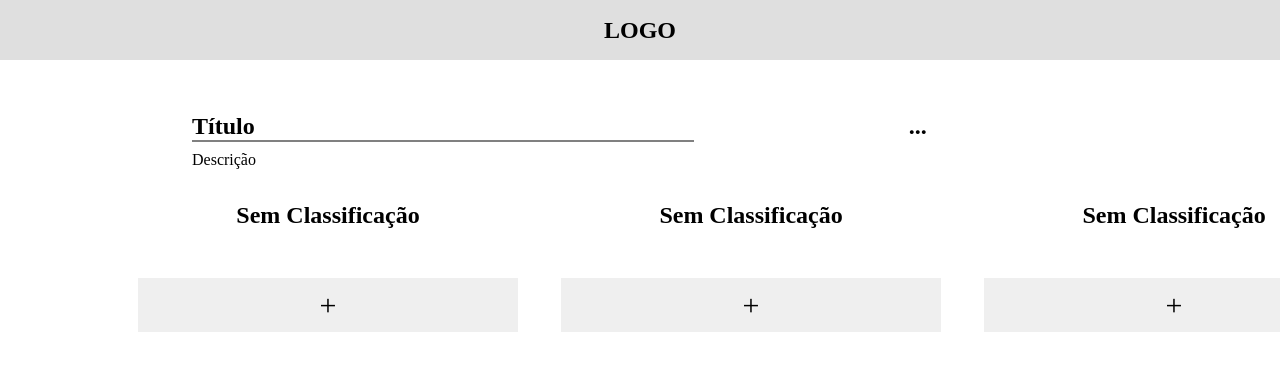
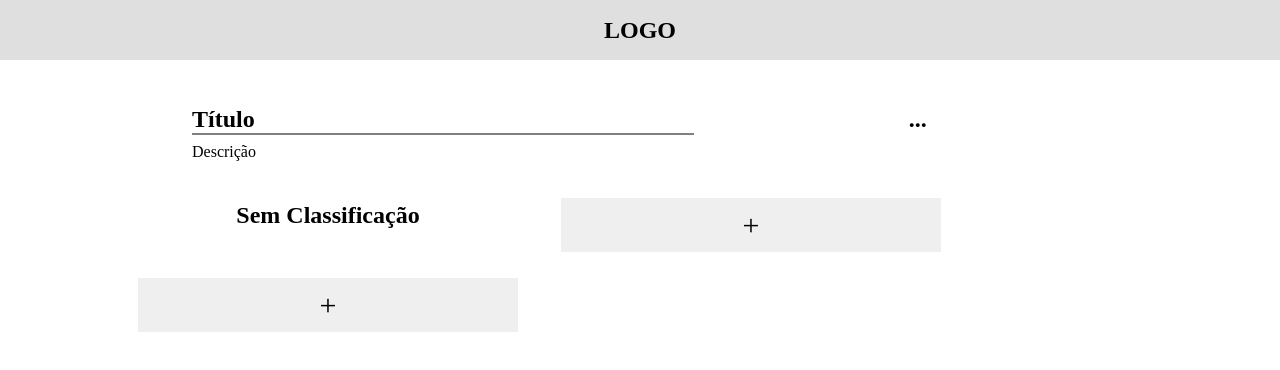
Before and after one commit to Otavio-Miguel-Rocha/to-do-list, an Angular app: page /tarefas in a window 1280 px wide. Shown: the top 370 px of the page. Built offline with nearby package versions, Linux system fonts and the light colour scheme.

Commit message:
Faz a manutenção no código, voltando a funcionar e permitindo a edição dos nomes e descrições.

```diff
--- a/src/app/tasks/task/task.component.html
+++ b/src/app/tasks/task/task.component.html
@@ -2,7 +2,11 @@
   <div class="tittle-description-view-in-list">
     <div class="left-grid-tasks">
       <div class="tittle-tarefa">
-        <h3>{{ tarefa.titulo }}</h3>
+        <h3
+        data-content-editable-leaf="true"
+        contenteditable="true"
+        (input)="salvarNovoTitulo($event.target.textContent)"
+        >{{ tarefa.titulo }}</h3>
       </div>
       <div class="description-div">
         <p>{{ tarefa.descricao }}</p>
--- a/src/app/tasks/task/task.component.ts
+++ b/src/app/tasks/task/task.component.ts
@@ -2,10 +2,9 @@ import { Component, Input } from "@angular/core";
 
 interface Tarefa {
     titulo: string,
-    descricao: string,
-    propriedades: Propriedades;
+    campo: Campos,
 }
-interface Propriedades {
+interface Campos {
   nome: string;
   cor: string;
 }
@@ -22,10 +21,15 @@ export class TaskComponent{
     tarefa: Tarefa;
 
     @Input()
-    propriedade: Propriedades;
+    campo: Campos;
 
     @Input()
-    propriedades: Propriedades[];
+    campos: Campos[];
+
+    salvarNovoTitulo(novoTitulo : string):void{
+        this.tarefa.titulo = novoTitulo;
+        this.setTarefaLocalStorage();
+    }
 
     remover(objeto: Tarefa): void {
         this.tarefasRegistradas.splice(this.tarefasRegistradas.indexOf(objeto), 1);
--- a/src/app/tasks/tasks.component.css
+++ b/src/app/tasks/tasks.component.css
@@ -26,11 +26,16 @@
 }
 .content-tasks-page {
   display: flex;
-  height: 10%;
+  height: 100%;
   margin-top: 1%;
 }
 /*  */
-
+.edit{
+  outline: none;
+}
+.edit:hover{
+  background-color: rgb(233, 222, 222);
+}
 /* list-tasks */
 .main-content-tasks {
   display: flex;
--- a/src/app/tasks/tasks.component.html
+++ b/src/app/tasks/tasks.component.html
@@ -3,9 +3,10 @@
     <div class="div-informations">
       <div>
         <h2
-        class="tittle-section"
+        class="tittle-section edit"
         data-content-editable-leaf="true"
         contenteditable="true"
+        [class.editable]="isEditable"
         (input)="salvarTituloKanban($event.target.textContent)"
         >{{personalizacoes.titulo}}</h2>
       </div>
@@ -15,9 +16,10 @@
       </div>
     </div>
      <p
-     class="content-tasks-page"
+     class="content-tasks-page edit"
      data-content-editable-leaf="true"
       contenteditable="true"
+      [class.editable]="isEditable"
       (input)="salvarDescricaoKanban($event.target.textContent)"
      >
        {{personalizacoes.descricao}}
@@ -27,37 +29,39 @@
 <div class="main-content-tasks">
  <div class="scroll-bar">
    <div
-     *ngFor="let propriedade of propriedades"
+     *ngFor="let campo of campos"
      class="tittle-list-grid"
-     [style.background-color]="propriedade.cor"
-     (dragover)="atualizarPropriedade(propriedade, $event)"
+     [style.background-color]="campo.cor"
+     (dragover)="atualizarCampo(campo, $event)"
      (drop)="drop($event)"
    >
      <div class="category-tittle">
        <h2
+       class="edit"
        data-content-editable-leaf="true"
       contenteditable="true"
-      (input)="salvarNomePropriedade(propriedade,$event.target.textContent)"
-      >{{ propriedade.nome }}</h2>
+      [class.editable]="isEditable"
+      (input)="salvarNomeCampo(campo,$event.target.textContent)"
+      >{{ campo.nome }}</h2>
      </div>
       <div
-        *ngFor="let tarefa of getTarefas(propriedade); index as index"
+        *ngFor="let tarefa of getTarefas(campo); index as index"
         class="div-tasks-behind"
       >
        <app-task
        [tarefasRegistradas]="tarefasRegistradas"
        [tarefa]="tarefa"
-       [propriedade]="propriedade"
-       [propriedades]="propriedades"
-        draggable="true"
+       [campo]="campo"
+       [campos]="campos"
+       draggable="true"
        (dragstart)="drag(tarefa)"
        (drop)="getIndice(index, $event)"
        ></app-task>
      </div>
-     <button (click)="openModalNewTask(propriedade)" class="button-add">+</button>
+     <button (click)="openModalNewTask(campo)" class="button-add">+</button>
    </div>
    <div class="tittle-list-grid">
-    <button (click)="openModalNewSection()" class="button-add">+</button>
+    <button (click)="novoCampo()" class="button-add">+</button>
   </div>
 </div>
 </div>
--- a/src/app/tasks/tasks.component.ts
+++ b/src/app/tasks/tasks.component.ts
@@ -2,9 +2,9 @@ import { Component, OnInit } from "@angular/core";
 
 interface Tarefa {
   titulo: string;
-  propriedades: Propriedades;
+  campos: Campos;
 }
-interface Propriedades {
+interface Campos {
   nome: string;
   cor: string;
 }
@@ -35,23 +35,19 @@ export class TasksComponent implements OnInit {
     if (listaTarefas != null) {
       this.tarefasRegistradas = listaTarefas;
     }
-    //PROPRIEDADES
-    let localStorageTestProperties = JSON.parse(localStorage.getItem("Propriedades"));
-    console.log(localStorageTestProperties);
-    if (localStorageTestProperties != null && localStorageTestProperties.length != 0) {
-      this.propriedades = localStorageTestProperties;
+    //CAMPOS
+    let localStorageTestarCampos = JSON.parse(localStorage.getItem("Campos"));
+    console.log(localStorageTestarCampos);
+    if (localStorageTestarCampos != null && localStorageTestarCampos.length != 0) {
+      this.campos = localStorageTestarCampos;
     } else {
-      const propriedadeVazia:Propriedades = {
+      const campoVazio:Campos = {
         nome: "Sem Classificação",
         cor: "#FFFFFF",
       };
-      this.propriedades.push(propriedadeVazia);
-      this.propriedades.push(propriedadeVazia);
-      this.propriedades.push(propriedadeVazia);
-      this.propriedades.push(propriedadeVazia);
-      this.propriedades.push(propriedadeVazia);
+      this.campos.push(campoVazio);
 
-      localStorage.setItem("Propriedades", JSON.stringify(this.propriedades));
+      localStorage.setItem("Campos", JSON.stringify(this.campos));
     }
   }
   personalizacoes: PersonalizacaoPagina = {
@@ -60,12 +56,9 @@ export class TasksComponent implements OnInit {
   };
 
   tarefasRegistradas: Tarefa[] = [];
-  propriedades: Propriedades[] = [];
+  campos: Campos[] = [];
 
-  //DRAG AND DROP
-  indiceDrag: number = 0;
-  tarefaDrag: Tarefa = null;
-  propriedadeDrop: string = "";
+
 
   salvarTituloKanban(novoTitulo: string):void{
     this.personalizacoes.titulo = novoTitulo;
@@ -75,27 +68,30 @@ export class TasksComponent implements OnInit {
     this.personalizacoes.descricao = novaDescricao;
     localStorage.setItem('personalizacoes', JSON.stringify(this.personalizacoes));
   }
-  salvarNomePropriedade(propriedade:Propriedades,novoNome: string):void{
-    propriedade.nome = novoNome;
-    localStorage.setItem('Propriedades', JSON.stringify(this.propriedades));
+  salvarNomeCampo(campo:Campos,novoNome: string):void{
+    campo.nome = novoNome;
+    localStorage.setItem('Campos', JSON.stringify(this.campos));
   }
 
-  openModalNewTask(propriedade:Propriedades):void{
+  openModalNewTask(campo:Campos):void{
     const tarefa: Tarefa = {
       titulo: "Insira o nome",
-      propriedades: propriedade
+      campos: campo,
     };
     this.tarefasRegistradas.push(tarefa);
+    console.log(this.tarefasRegistradas);
     localStorage.setItem("Tarefas", JSON.stringify(this.tarefasRegistradas));
-  }
-  openModalNewSection():void{
-
   }
 
   //DRAG AND DROP
-  atualizarPropriedade(propriedade: Propriedades, event: Event): void {
+  indiceDrag: number = 0;
+  tarefaDrag: Tarefa = null;
+  campoDrop: string = "";
+  //DRAG AND DROP
+  atualizarCampo(campo:Campos, event: Event): void {
     event.preventDefault();
-    this.propriedadeDrop = propriedade.nome;
+    this.campoDrop = campo.nome;
+    console.log(this.campoDrop);
   }
 
   drag(tarefa: Tarefa): void {
@@ -109,7 +105,11 @@ export class TasksComponent implements OnInit {
 
   drop(event: Event) {
     event.preventDefault();
-    this.tarefaDrag.propriedades.nome = this.propriedadeDrop;
+    const newCampo: Campos = {
+      nome: this.campoDrop,
+      cor: this.tarefaDrag.campos.cor
+    };
+    this.tarefaDrag.campos = newCampo;
 
     this.atualizarPosicaoArray();
   }
@@ -120,9 +120,9 @@ export class TasksComponent implements OnInit {
     this.setTarefaLocalStorage();
   }
 
-  getTarefas(propriedade: Propriedades): any[] {
+  getTarefas(campo:Campos): any[] {
     return this.tarefasRegistradas.filter((tarefa) => {
-      return tarefa.propriedades.nome == propriedade.nome;
+      return tarefa.campos.nome == campo.nome;
     });
   }
   remover(objeto: Tarefa): void {
@@ -133,6 +133,17 @@ export class TasksComponent implements OnInit {
   mudarCategoria(): void {
     this.setTarefaLocalStorage();
   }
+
+  novoCampo():void{
+    const novoCampo:Campos = {
+      nome: "Insira o Título",
+      cor: "",
+    }
+    this.campos.push(novoCampo);
+    localStorage.setItem("Campos",JSON.stringify(this.campos));
+  }
+
+
   setTarefaLocalStorage():void{
     localStorage.setItem("Tarefas", JSON.stringify(this.tarefasRegistradas));
   }
```
